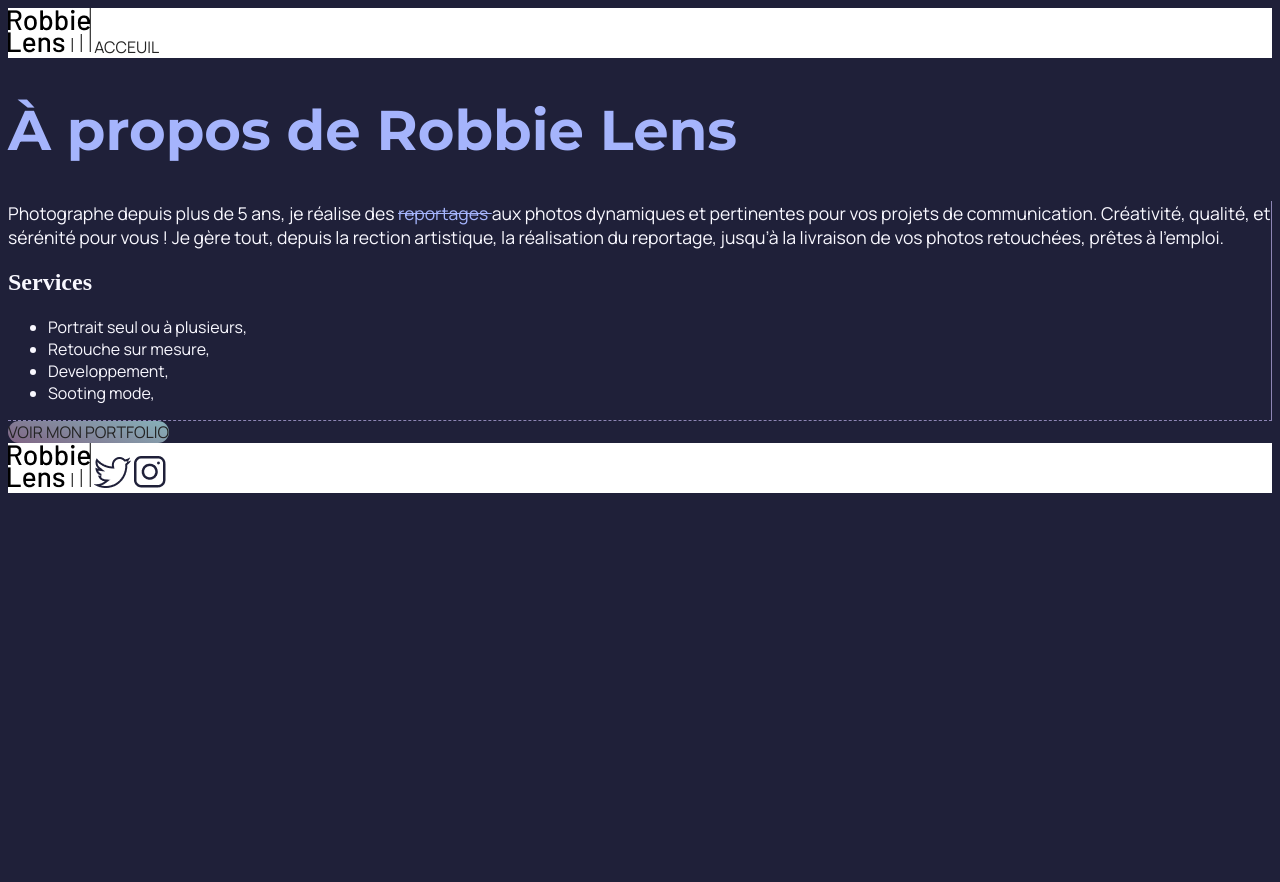
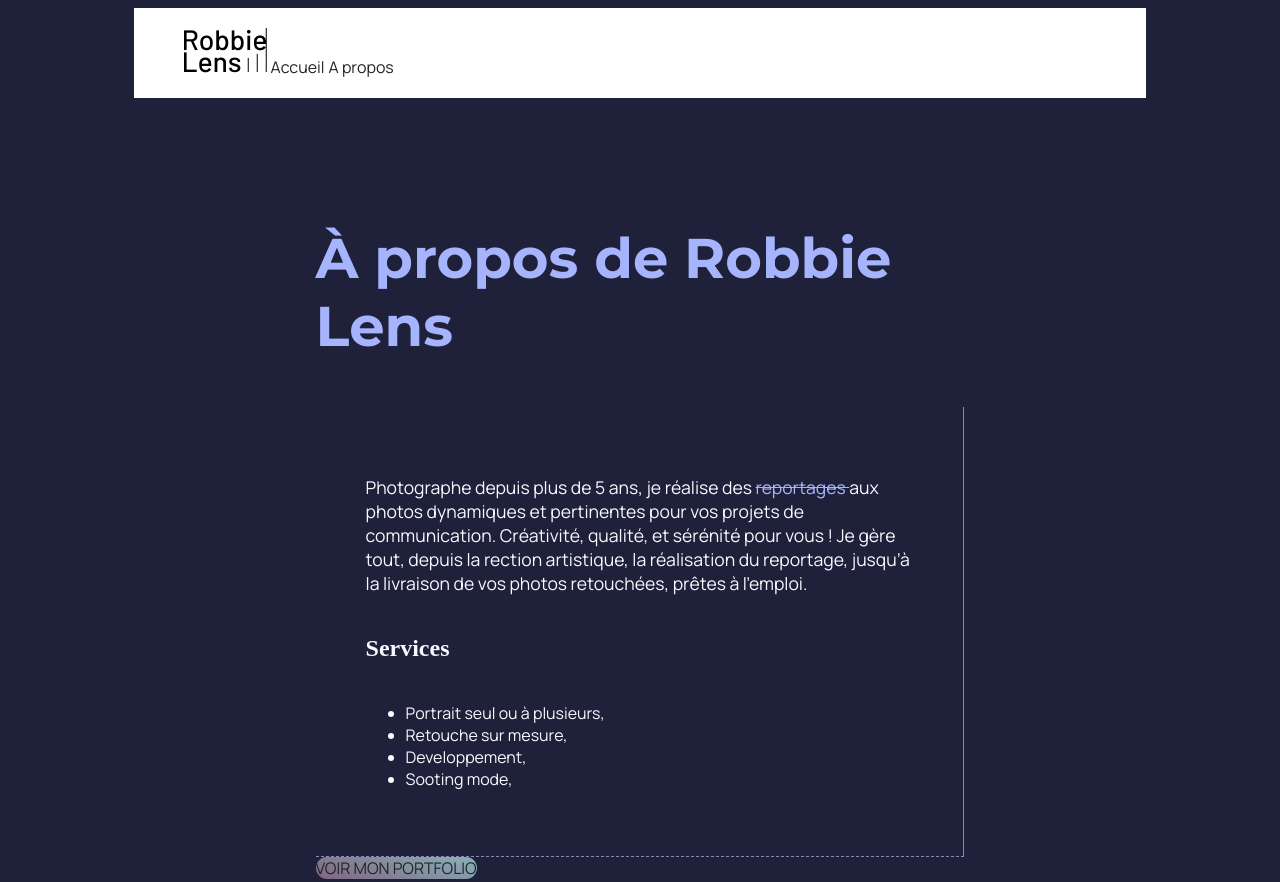
Before and after one commit to ALLAGBE1/robbie-lens, a plain HTML site: page a-propos.html in a window 1280 px wide. Shown: the top 882 px of the page. Before the commit the page ends 800 px from the top, so only its background shows below. Drawn offline with Linux system fonts and the light colour scheme.

Commit message:
model des boites padding et margin

```diff
--- a/a-propos.html
+++ b/a-propos.html
@@ -28,10 +28,12 @@
         <a href="index.html">
           <img src="images/logo.png" alt="Logo Robbie Lens" />
         </a>
-        <a href="index.html">ACCEUIL</a>
+        <a href="index.html">Accueil</a>
+        <a href="a-propos.html">A propos</a>
        </nav>
     </header>
     <main>
+      <section>
       <h1>À propos de Robbie Lens</h1>
     <div class="border">
       <p>
@@ -42,17 +44,22 @@
         réalisation du reportage, jusqu’à la livraison de vos photos retouchées,
         prêtes à l’emploi.
       </p>
+      <div class="aerer1">
       <h2>Services</h2>
+      </div>
+      <div class="aerer2">
       <ul>
         <li>Portrait seul ou à plusieurs,</li>
         <li>Retouche sur mesure,</li>
         <li>Developpement,</li>
         <li>Sooting mode,</li>
       </ul>
+      </div>
     </div>
     <div>
       <a href="" class="degrade">VOIR MON PORTFOLIO</a>
     </div>
+    </section>
      </main>
     <footer>
         <a href="index.html">
--- a/style.css
+++ b/style.css
@@ -39,6 +39,10 @@ a {
 header,
 footer {
   background-color: white;
+  padding-top: 20px;
+  padding-bottom: 20px;
+  padding-left: 50px;
+  padding-right: 50px;
 }
 body {
   background-color: #1f2039;
@@ -53,6 +57,7 @@ h2 {
 .border {
   border-right: 1px #8e86b5 double;
   border-bottom: 1px #8e86b5 dashed;
+  padding: 50px;
 }
 .degrade:hover {
   text-decoration: none;
@@ -61,3 +66,13 @@ h2 {
 .icone:hover {
   opacity: 0.5;
 }
+section{
+  padding: 80px;
+}
+main{
+  margin:  auto;
+  width: 80% ;
+}
+.aerer1, .aerer2{
+  margin-top: 40px;
+}
```
Also changed, not shown: index.html (+4 -1 lines).
